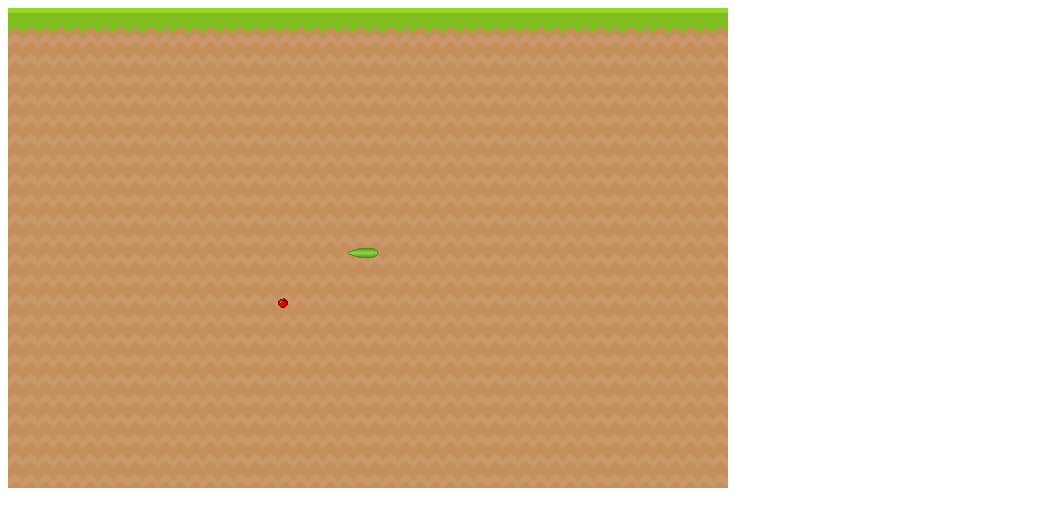
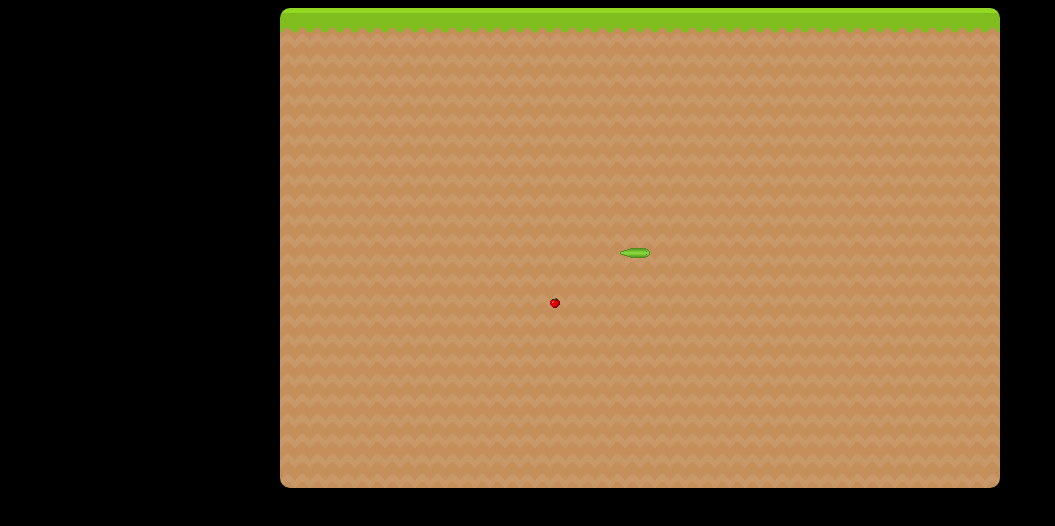
Before and after one commit to imleafar/Snake, a website built with webpack: page src/index.html in a window 1280 px wide. Shown: the whole page, without its empty margins (0-1055 px from the left). Built offline with nearby package versions, Linux system fonts and the light colour scheme.

Commit message:
insert layout

```diff
--- a/src/index.html
+++ b/src/index.html
@@ -6,6 +6,7 @@
   <meta name="viewport" content="width=device-width, initial-scale=1.0">
   <meta http-equiv="X-UA-Compatible" content="ie=edge">
   <link rel="shortcut icon" href="favicon.ico" type="image/x-icon" />
+  <link rel="stylesheet" href="site.css">
   <title>Snake</title>
 </head>
 
--- /dev/null
+++ b/src/site.css
@@ -0,0 +1,9 @@
+body {
+  background-color: #000;
+  display: flex;
+  justify-content: center;
+}
+
+#canvasSnake {
+  border-radius: 10px;
+}
--- a/webpack.config.js
+++ b/webpack.config.js
@@ -32,6 +32,11 @@ module.exports = {
       toType: 'dir'
     },
     {
+      from: './src/site.css',
+      to: './',
+      toType: 'dir'
+    },
+    {
       from: './src/favicon.ico',
       to: './',
       toType: 'dir'
```
